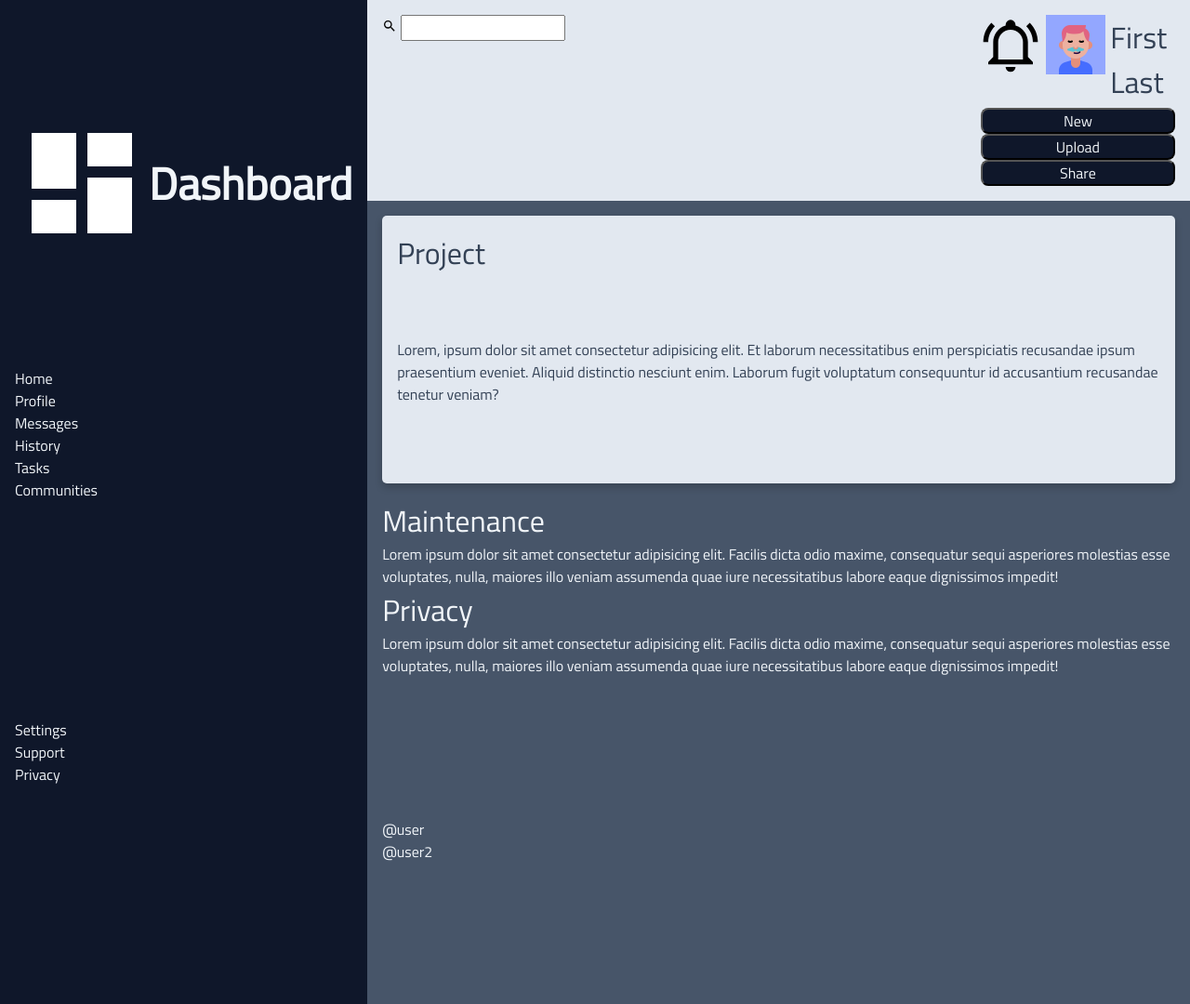
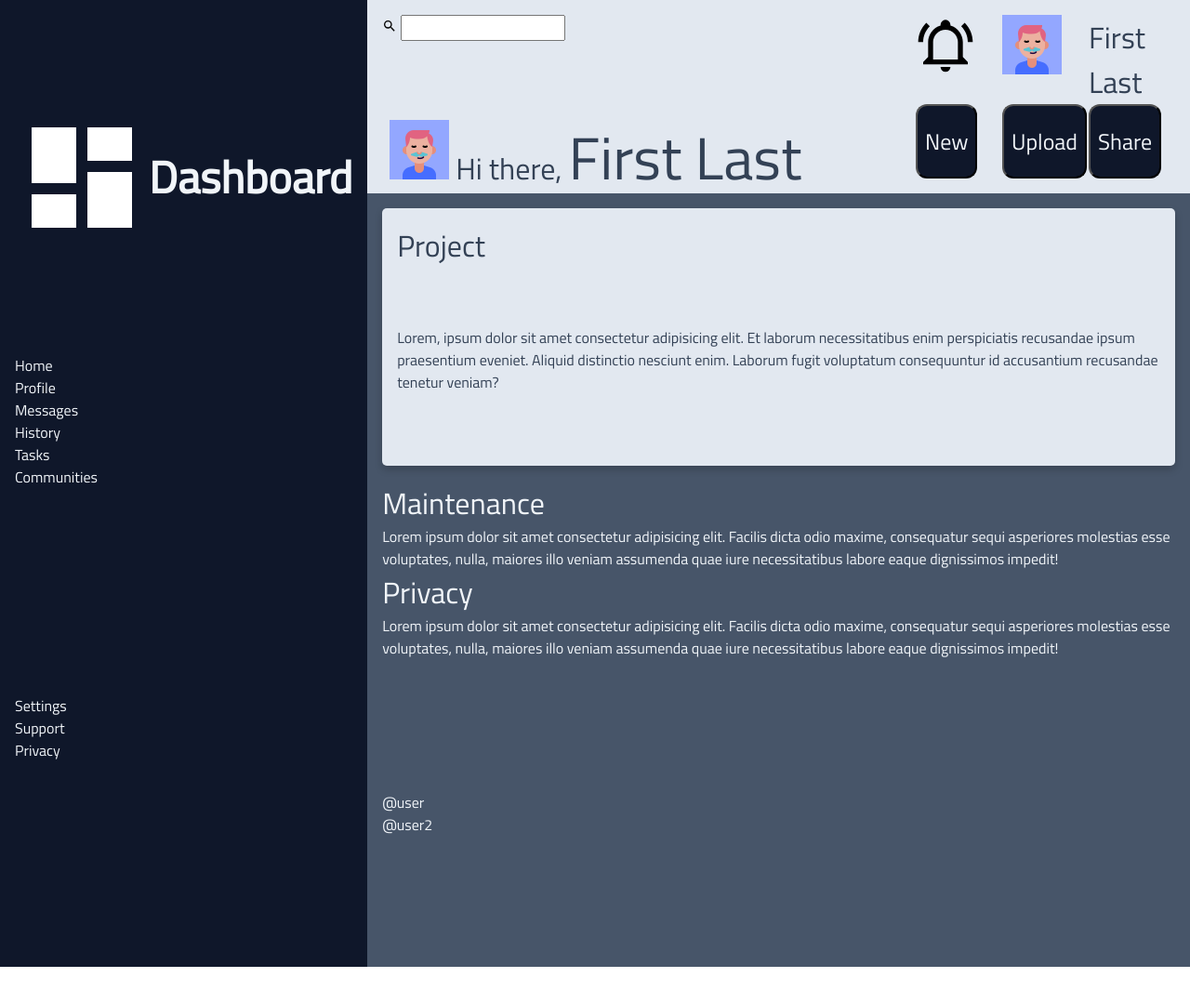
Before and after one commit to mdemore2/odin-dashboard, a plain HTML site: page index.html in a window 1280 px wide. Shown: the whole page at 93% size. After the commit the page ends 1040 px from the top, so only its background shows below. Drawn offline with nearby package versions, Linux system fonts and the light colour scheme.

Commit message:
header formatting in css

```diff
--- a/index.html
+++ b/index.html
@@ -23,15 +23,16 @@
                 First Last
             </div>
             <div class="hello">
+                <img src="assets/avatar.png" class="avatar">
+                Hi there,
+                <span class="title">First Last (@user)</span>
 
             </div>
             <div class="actions">
-                <ul>
-                    <li><button>New</button></li>
-                    <li><button>Upload</button></li>
-                    <li><button>Share</button></li>
+                <button>New</button>
+                <button>Upload</button>
+                <button>Share</button>
 
-                </ul>
             </div>
 
         </div>
--- a/style.css
+++ b/style.css
@@ -49,7 +49,7 @@
     grid-column: 2 / 3;
     grid-row: 1 / 2;
     display: grid;
-    grid-template-columns: 3fr 1fr;
+    grid-template-columns: 2fr 1fr;
     grid-template-rows: 1fr 1fr;
     gap: 16px;
     padding: 16px;
@@ -67,6 +67,13 @@
     height: 2em;
     color: #334155;
     font-size: 2em;
+}
+
+.hello {
+    height: 2em;
+    font-size: 2em;
+    color: #334155;
+    padding: 8px;
 }
 
 .avatar {
@@ -99,7 +106,15 @@ ul, li {
     display: grid;
 }
 
+.actions{
+    display: grid;
+    grid-template-columns: 1fr 1fr 1fr;
+}
+
 button {
     background-color: #0f172a;
-    border-radius: 8px;
+    border-radius: 12px;
+    width: fit-content;
+    padding: 8px;
+    font-size: 1.5em;
 }
```
